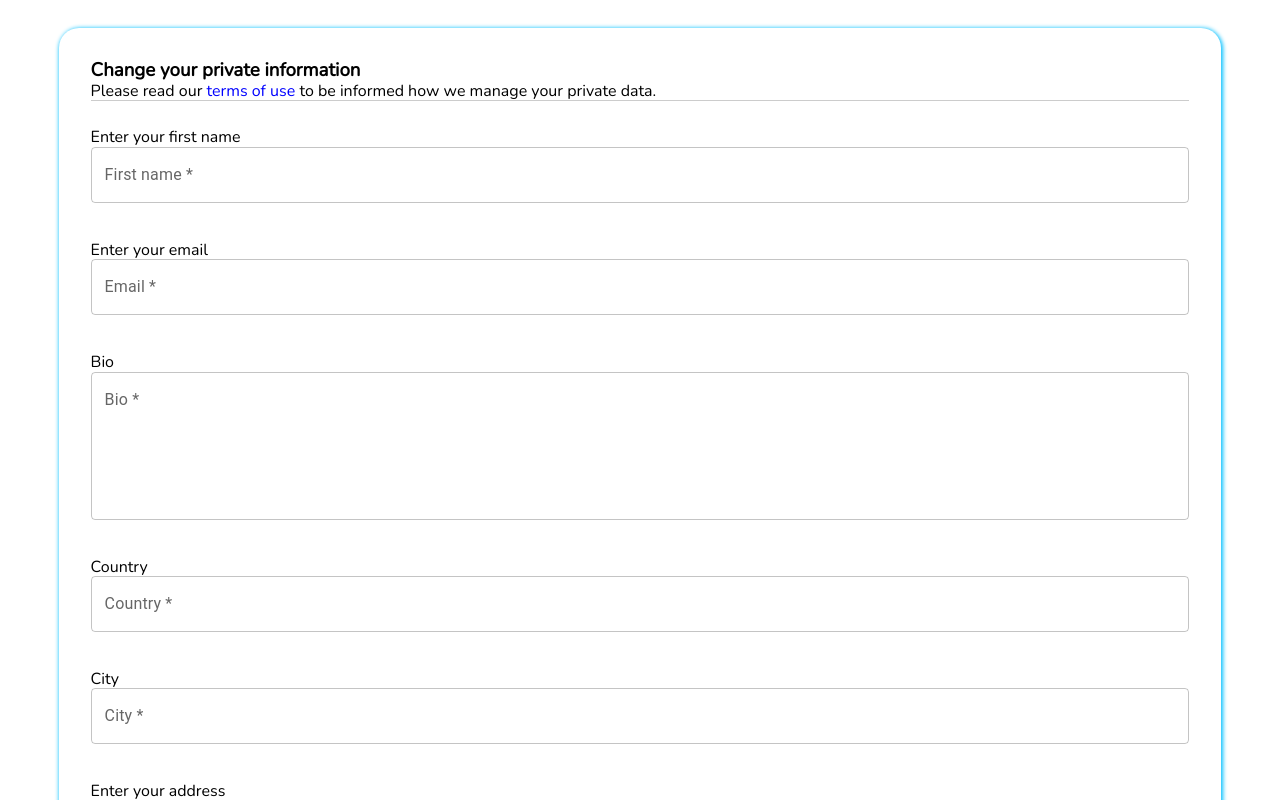
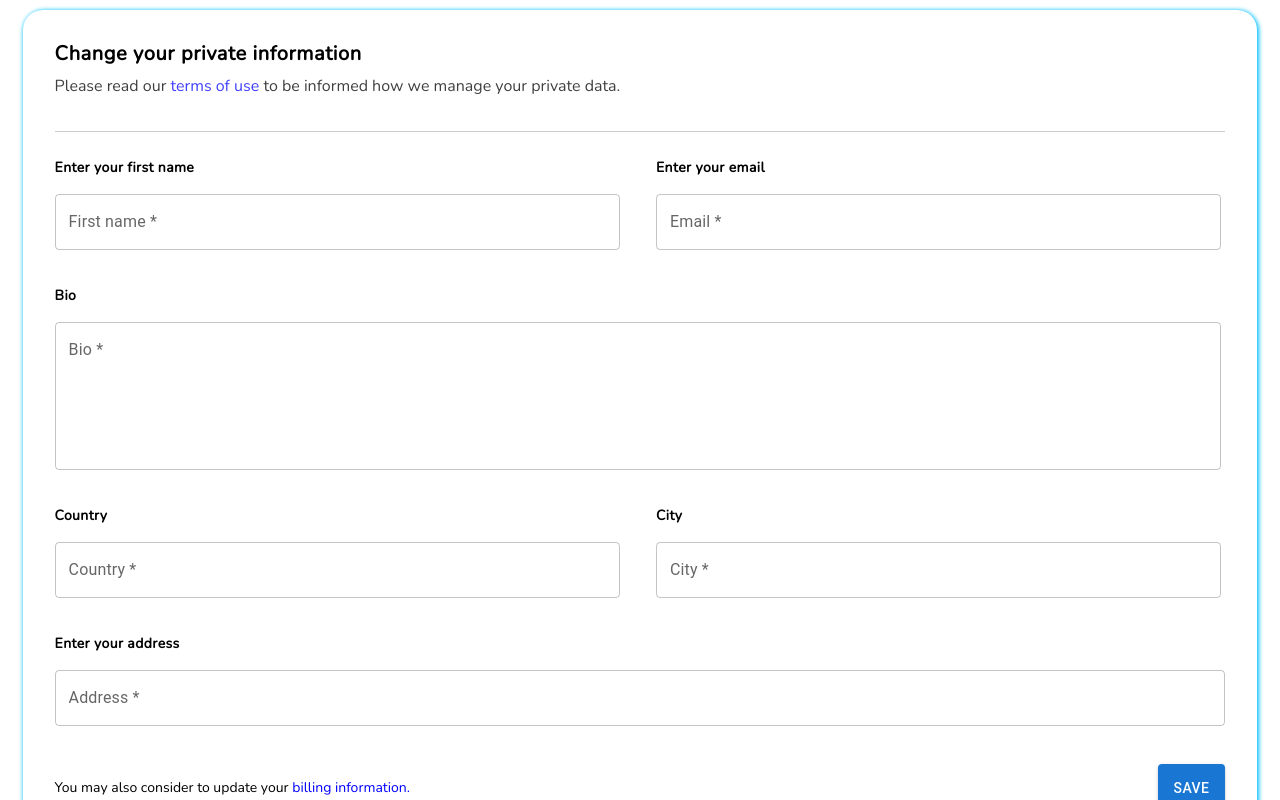
Before and after one commit to germanovich-yuiry/smart-s, a React (Vite) app: page / in a window 1280 px wide. Shown: the top 800 px of the page. Built offline with nearby package versions, Linux system fonts and the light colour scheme.

Commit message:
form layout completed

```diff
--- a/src/app/App.tsx
+++ b/src/app/App.tsx
@@ -6,7 +6,7 @@ const Container = styled.div`
   max-width: 1980px;
   min-height: 100vh;
   margin: 0 auto;
-  padding: 28px;
+  padding: 10px;
   background-color: white;
   display: flex;
   flex-direction: row;
--- a/src/widgets/Form.tsx
+++ b/src/widgets/Form.tsx
@@ -5,7 +5,7 @@ import { Button } from "@mui/material";
 import MultyInput from "../shared/ui/MultyInput";
 
 const FormContainer = styled.div`
-  width: 95%;
+  width: 98%;
   height: auto;
   padding: 32px;
   border-radius: 20px;
@@ -26,7 +26,7 @@ const FormContainer = styled.div`
   @media screen and (max-width: 640px) {
     .form-header {
       .note {
-        font-size: 18px;
+        font-size: 20px;
         letter-spacing: 0.6px;
         padding-bottom: 12px;
       }
@@ -39,9 +39,7 @@ const FormContainer = styled.div`
     }
 
     .footer-note {
-      font-size: 16px;
-      letter-spacing: 0.6px;
-      padding-bottom: 12px;
+      font-size: 14px;
       margin-bottom: 12px;
     }
 
@@ -50,6 +48,71 @@ const FormContainer = styled.div`
       font-size: 14px;
       letter-spacing: 0.4px;
       margin-bottom: 18px;
+    }
+    .button {
+      width: 100%;
+    }
+  }
+
+  @media screen and (min-width: 641px) {
+    .name-block {
+      display: inline-block;
+      width: calc(50% - 20px);
+      margin-right: 36px;
+    }
+
+    .email-block {
+      display: inline-block;
+      width: calc(50% - 20px);
+    }
+
+    .country-block {
+      display: inline-block;
+      width: calc(50% - 20px);
+      margin-right: 36px;
+    }
+
+    .city-block {
+      display: inline-block;
+      width: calc(50% - 20px);
+    }
+
+    .bio-block {
+      width: calc(100% - 4px);
+    }
+    .form-header {
+      .note {
+        font-size: 20px;
+        letter-spacing: 0.6px;
+        padding-bottom: 12px;
+      }
+      .note-info {
+        font-size: 16px;
+        opacity: 75%;
+        font-weight: 500;
+        margin-bottom: 36px;
+      }
+    }
+
+    .form-footer {
+      display: flex;
+      flex-direction: row;
+      justify-content: space-between;
+      align-items: center;
+    }
+    .footer-note {
+      font-size: 14px;
+    }
+
+    .text-label {
+      font-weight: bold;
+      font-size: 14px;
+      letter-spacing: 0.4px;
+      margin-bottom: 18px;
+    }
+
+    .button {
+      width: auto;
     }
   }
 `;
@@ -67,6 +130,7 @@ const Form = () => {
       <div className="divider"></div>
 
       <form>
+        <div className="block name-block">
           <p className="text-label" id="firstname">
             Enter your first name
           </p>
@@ -76,6 +140,8 @@ const Form = () => {
             variant="outlined"
             sx={{ width: "100%", marginBottom: "38px" }}
           />
+        </div>
+        <div className="block email-block">
           <p className="text-label">Enter your email</p>
           <TextField
             id="email"
@@ -83,9 +149,13 @@ const Form = () => {
             variant="outlined"
             sx={{ width: "100%", marginBottom: "38px" }}
           />
+        </div>
+        <div className="bio-block">
           <p className="text-label">Bio</p>
 
           <MultyInput label={"Bio *"} rows="5" />
+        </div>
+        <div className="country-block">
           <p className="text-label">Country</p>
           <TextField
             id="country"
@@ -93,24 +163,37 @@ const Form = () => {
             variant="outlined"
             sx={{ width: "100%", marginBottom: "38px" }}
           />
+        </div>
+        <div className="city-block">
           <p className="text-label">City</p>
           <TextField
             label="City *"
             variant="outlined"
             sx={{ width: "100%", marginBottom: "38px" }}
           />
+        </div>
+
+        <div className="full-block">
           <p className="text-label">Enter your address</p>
           <TextField
             label="Address *"
             variant="outlined"
             sx={{ width: "100%", marginBottom: "38px" }}
           />
+        </div>
+
         <div className="form-footer">
           <div className="footer-note">
             You may also consider to update your{" "}
             <span className="blue-color">billing information.</span>
           </div>
-          <Button variant="contained" fullWidth sx={{ height: "48px" }}>
+
+          <Button
+            variant="contained"
+            fullWidth
+            sx={{ height: "48px" }}
+            className="button"
+          >
             Save
           </Button>
         </div>
```
Lines whose indentation alone changed are shown as unchanged.
